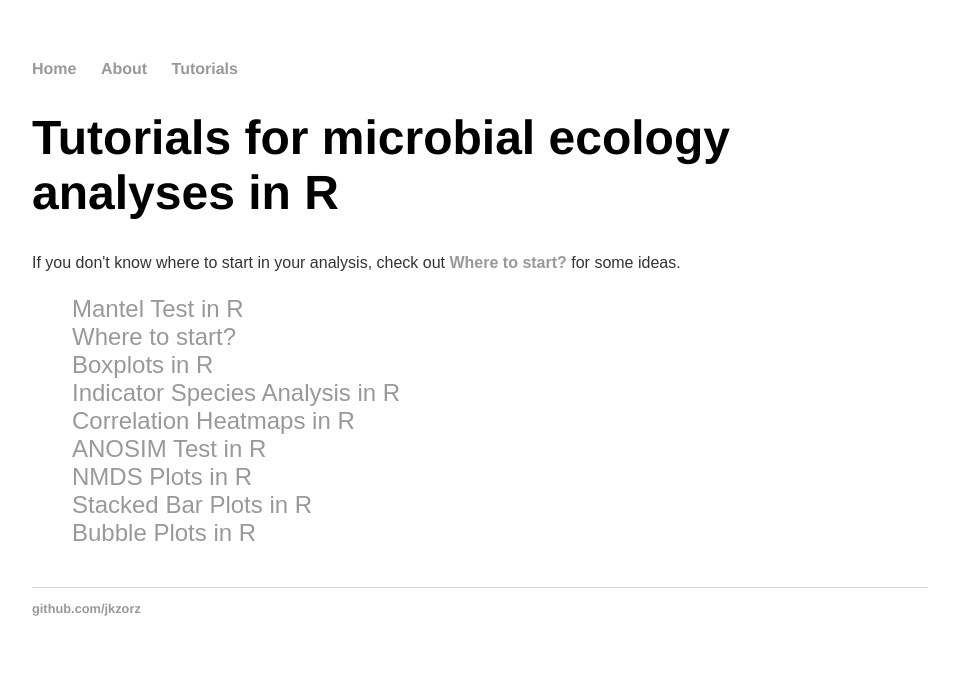
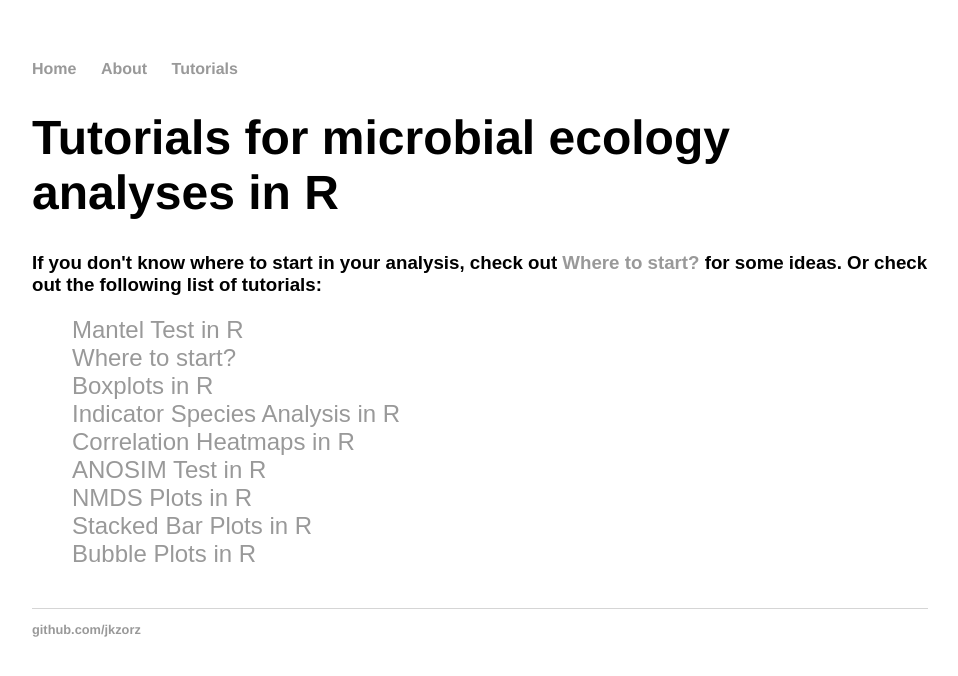
Before and after one commit to jkzorz/jkzorz.github.io, a Jekyll site: the page built from blog/index.html, in a window 1280 px wide. Shown: the top 676 px of the page, without its empty margins (160-1118 px from the left). Built offline with Jekyll 4.4.1, drawn with Linux system fonts in a browser that asks for light colours.

Commit message:
Update index.html

```diff
--- a/blog/index.html
+++ b/blog/index.html
@@ -4,7 +4,7 @@ title: Tutorials for microbial ecology analyses in R
 ---
 	<h1>{{ page.title }}</h1>
 
-<p> If you don't know where to start in your analysis, check out <a href="https://jkzorz.github.io/2019/07/04/Where-to-start.html"><b>Where to start?</b></a> for some ideas.
+<p> <h3>If you don't know where to start in your analysis, check out <a href="https://jkzorz.github.io/2019/07/04/Where-to-start.html"><b>Where to start?</b></a> for some ideas. Or check out the following list of tutorials:  </h3>
 	<ul class="posts">
 
 	  {% for post in site.posts %}
```
